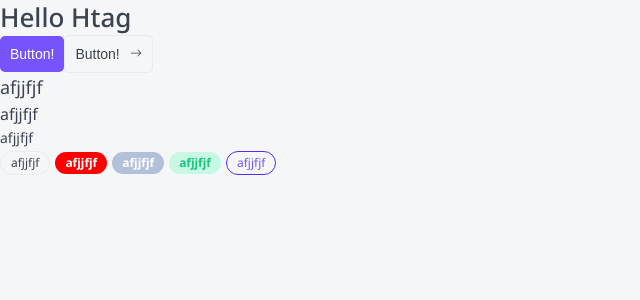
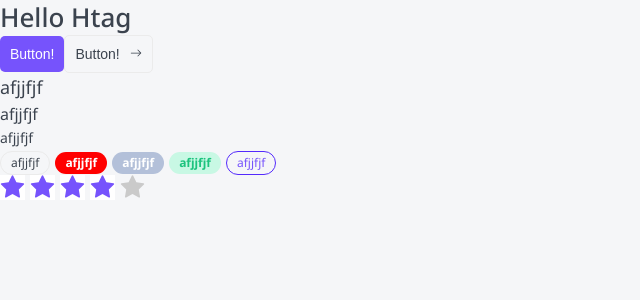
Before and after one commit to SergiyPysanenko/nextjs-app, a Next.js app: page / in a window 1280 px wide. Shown: the top 300 px of the page, without its empty margins (0-640 px from the left). Built offline with nearby package versions, Linux system fonts and the light colour scheme.

Commit message:
Add functional rating

```diff
--- a/app/page.tsx
+++ b/app/page.tsx
@@ -1,7 +1,8 @@
-import { Htag } from "@/components/Htag/Htag";
-import { Button } from "@/components/Button/Button";
-import { Ptag } from "@/components/Ptag/Ptag";
-import { Tag } from "./../components/Tag/Tag";
+import { Htag } from '@/components/Htag/Htag';
+import { Button } from '@/components/Button/Button';
+import { Ptag } from '@/components/Ptag/Ptag';
+import { Tag } from './../components/Tag/Tag';
+import { Rating } from '@/components/Rating/Rating';
 
 export default function Home(): JSX.Element {
   return (
@@ -31,6 +32,7 @@ export default function Home(): JSX.Element {
       <Tag size="s" color="primary">
         afjjfjf
       </Tag>
+      <Rating rating={4} />
     </div>
   );
 }
--- a/components/Rating/Rating.module.css
+++ b/components/Rating/Rating.module.css
@@ -1,3 +1,8 @@
 .filled {
   fill: var(--primary-accent-color);
+  background-color: white;
 }
+
+.star {
+  margin-right: 5px;
+}
--- a/components/Rating/Rating.props.ts
+++ b/components/Rating/Rating.props.ts
@@ -1,8 +1,8 @@
-import { DetailedHTMLProps, HTMLAttributes } from "react";
+import { DetailedHTMLProps, HTMLAttributes } from 'react';
 
 export interface RatingProps
   extends DetailedHTMLProps<HTMLAttributes<HTMLDivElement>, HTMLDivElement> {
   isEditable?: boolean;
   rating: number;
-  setRaiting: (rating: number) => void;
+  setRaiting?: (rating: number) => void;
 }
--- a/components/Rating/Rating.tsx
+++ b/components/Rating/Rating.tsx
@@ -1,8 +1,10 @@
+'use client';
+
 import { RatingProps } from './Rating.props';
 import s from './Rating.module.css';
 import cn from 'classnames';
-import { useState } from 'react';
-import { AiOutlineStar } from 'react-icons/ai';
+import { useEffect, useState } from 'react';
+import { GoStarFill } from 'react-icons/go';
 
 export const Rating = ({
   isEditable = false,
@@ -14,11 +16,30 @@ export const Rating = ({
     new Array(5).fill(<></>),
   );
 
-  const constructArray = (currentRating: number) => {
+  useEffect(() => {
+    constructRating(rating);
+  }, [rating]);
+
+  const constructRating = (currentRating: number) => {
     const updateArray = ratingArray.map((r: JSX.Element, i: number) => {
-      return <AiOutlineStar className={cn(s.star)} />;
+      return (
+        <GoStarFill
+          size="25"
+          color="#cacaca"
+          className={cn(s.star, {
+            [s.filled]: i < currentRating,
+          })}
+        />
+      );
     });
+    setRatingArray(updateArray);
   };
 
-  return <div {...props}></div>;
+  return (
+    <div {...props}>
+      {ratingArray.map((r, i) => (
+        <span key={i}>{r}</span>
+      ))}
+    </div>
+  );
 };
```
